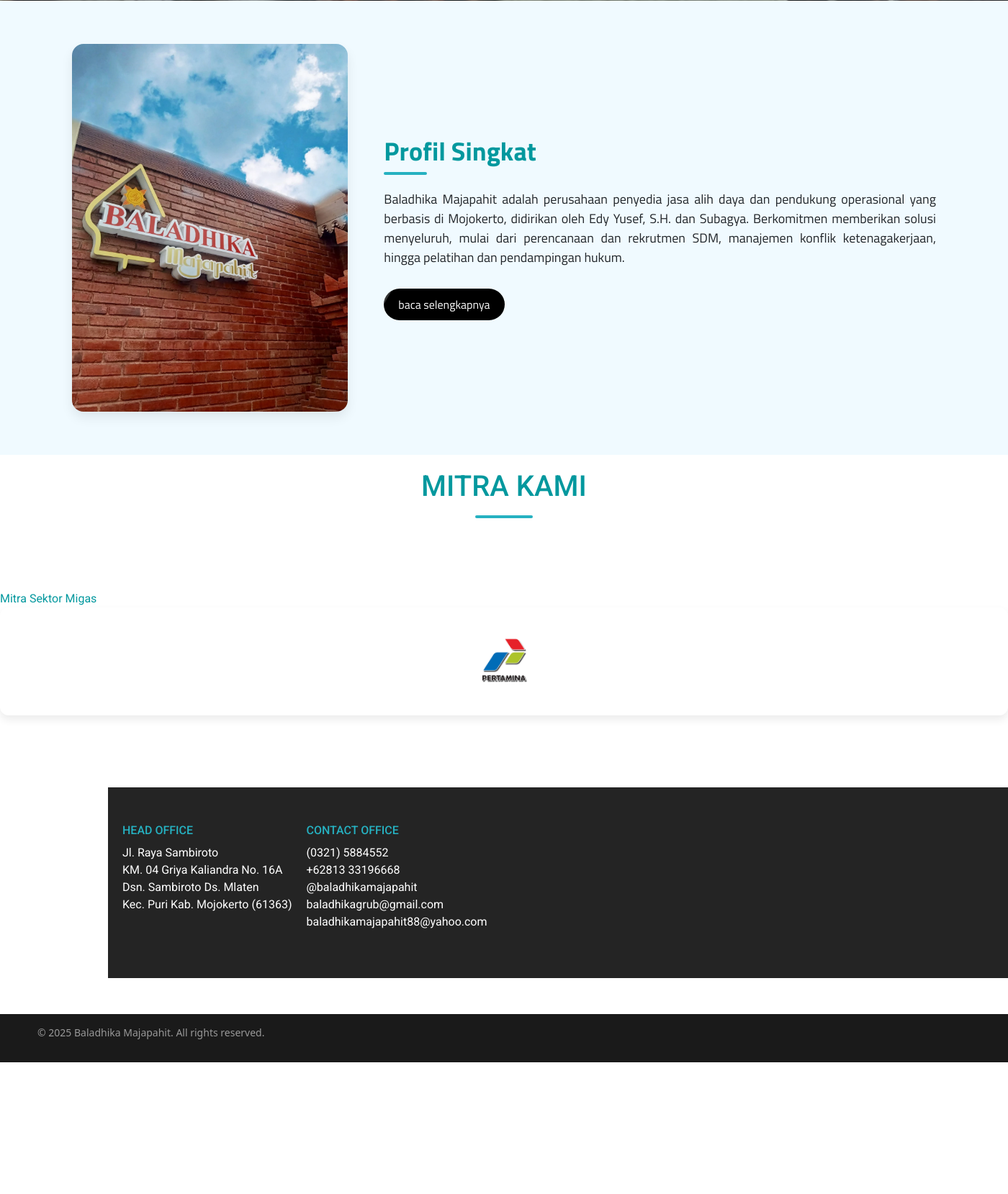
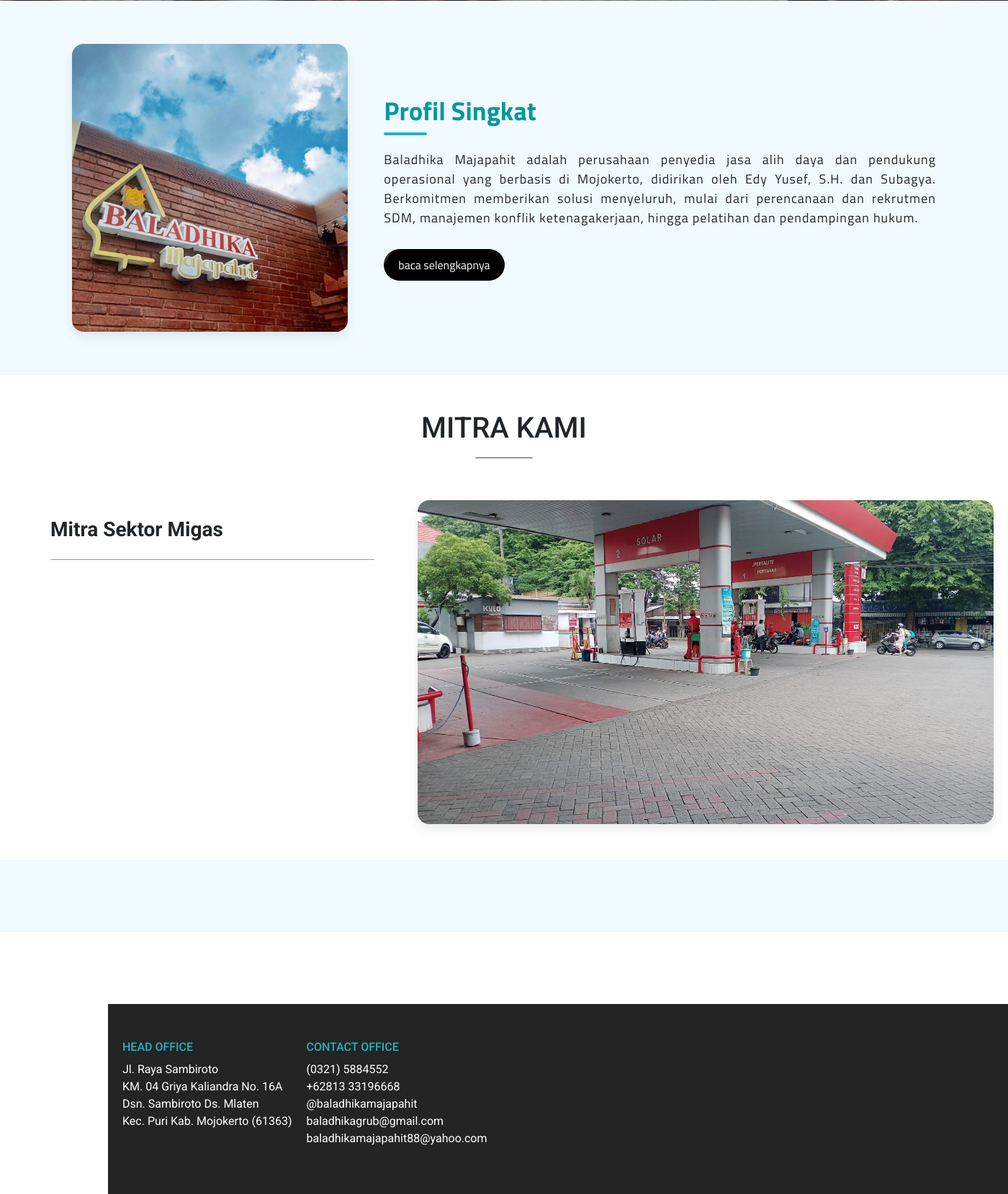
Before and after one commit to meglionn/Baladhika-Majapahit, a CodeIgniter app: page /balamajaweb/ in a window 1400 px wide. Shown: the part 729-2388 px from the top of the page at 72% size. Before the commit the page ends 2205 px from the top, so only its background shows below. Run offline with CodeIgniter, Linux system fonts and the light colour scheme; data that the repository does not hold is empty.

Commit message:
fix the homepage

```diff
--- a/application/views/pages/home.php
+++ b/application/views/pages/home.php
@@ -74,33 +74,32 @@
             </div>
         </div>
     </section>
-    <section class="daftar-mitra" data-aos="fade-up">
-        <h2>MITRA KAMI</h2>
 
-        <div class="daftar-mitra-container">
-            <div class="logo-mitra">
-            <?php foreach( $mitra as $mtr):?>
-                <div class="mitra-card">
-                    <img src="assets/image/mitra/<?= $mtr['logo']?>" alt="<?= $mtr['namaMitra']?>">
-                </div>
-                <div class="card-body-info">
-                    <h3 class="card-title"><?= $mtr['namaMitra']?></h3>
-                </div>
-            <?php endforeach; ?>
+    <section class="daftar-mitra">
+
+        <h2 data-aos="fade-up">MITRA KAMI</h2>
+
+        <div class="sektor-migas">
+            <div class="sektor-migas-list">
+                <p class="sektor-migas-title" aria-current="true" data-aos="fade-up">Mitra Sektor Migas</p>
+                <?php foreach ($migas as $mgs): ?>
+                    <div class="card-body-info" data-aos="fade-up" data-aos-delay="100">
+                        <h5 class="card-title"><?= $mgs['namaGas'] ?></h5>
+                    </div>
+                <?php endforeach; ?>
+            </div>
+
+            <div class="sektor-migas-image" data-aos="fade">
+                <img src="assets/image/foto/spbu.png" alt="Mitra Sektor Migas">
             </div>
         </div>
 
-        <div class="sektor-migas">
-            <div class="list-group-item active" aria-current="true">Mitra Sektor Migas</div>
+        <div class="logo-mitra-grid" data-aos="fade-up" data-aos-delay="200">
+            <?php foreach ($mitra as $mtr): ?>
                 <div class="mitra-card">
-                    <img src="assets/image/mitra/pertamina.png" alt="Pertamina">
+                    <img src="assets/image/mitra/<?= $mtr['logo'] ?>" alt="<?= $mtr['namaMitra'] ?>">
                 </div>
-                <?php foreach( $migas as $mgs):?>
-                <div class="card-body-info">
-                    <h5 class="card-title"><?= $mgs['namaGas']?></h5>
-                </div>
-                 <?php endforeach; ?>
+            <?php endforeach; ?>
         </div>
-
     </section>
 </main>
--- a/assets/styles/pages/beranda.css
+++ b/assets/styles/pages/beranda.css
@@ -66,6 +66,8 @@
 	flex: 1;
 	min-width: 250px;
 	max-width: 400px;
+	min-height: 250px;
+	max-height: 400px;
 	border-radius: 16px;
 	overflow: hidden;
 	box-shadow: 0 8px 16px rgba(0, 0, 0, 0.08);
@@ -111,6 +113,7 @@
 	font-size: 18px;
 	text-align: justify;
 	margin-bottom: 30px;
+  letter-spacing: 1.03px;
 }
 
 .baca-selengkapnya-btn {
@@ -153,53 +156,86 @@
 	position: relative;
 	text-align: center;
 	font-size: 40px;
+	/* color: rgba(3, 152, 158, 255); */
 	font-family: "Roboto", sans-serif;
-  color: rgba(3, 152, 158, 255);
-  margin-bottom: 50px;
-  margin-top: 20px;
+	margin-top: 50px;
 }
 
 .daftar-mitra h2::after {
 	content: "";
 	display: block;
 	width: 80px;
-  height: 4px;
-  background-color: #26b1c1;
+	height: 2px;
+	background-color: #999;
 	margin: 16px auto 0;
 	border-radius: 2px;
 }
 
-.daftar-mitra-container {
+.sektor-migas {
+	font-family: "Roboto", sans-serif;
+	/* 	color: rgba(3, 152, 158, 255); */
 	display: grid;
-  grid-template-columns: 1fr 2fr;
-  margin: 50px 100px;
-  column-gap: 50px;
+	padding: 50px;
+	grid-template-columns: 1fr 800px;
+	gap: 40px;
 }
 
-.sektor-migas {
-  font-family: "Roboto", sans-serif;
-  color: rgba(3, 152, 158, 255);
+.sektor-migas-image {
+	max-width: 800px;
+	min-width: 600px;
+	border-radius: 16px;
+	overflow: hidden;
+	box-shadow: 0 8px 16px rgba(0, 0, 0, 0.08);
 }
 
-.sektor-migas li {
-  font-weight: bold;
-  margin-bottom: 5px;
+.sektor-migas-image img {
+	width: 100%;
+	height: 100%;
+	display: block;
+	object-fit: cover;
+	transition: transform 0.3s ease;
+	cursor: pointer;
 }
 
-.sektor-migas ul {
-  padding-left: 0;
+.sektor-migas-list {
+	padding: 20px;
 }
 
-.sektor-migas p {
-  font-family: "Pattaya", sans-serif;
-  font-size: 30px;
+.sektor-migas-list p {
+	font-size: 28px;
+	font-weight: bold;
+	/* color: rgba(3, 152, 158, 255); */
 }
 
-.logo-mitra {
+.sektor-migas-list p::after {
+	content: "";
+	display: block;
+	width: 450px;
+	height: 1px;
+	background-color: #999;
+	margin-top: 20px;
+	border-radius: 2px;
+}
+
+.card-body-info {
+	margin-bottom: 8px;
+}
+
+.card-title {
+	font-weight: 400;
+}
+
+.sektor-migas-image img:hover {
+	transform: scale(1.03);
+}
+
+.logo-mitra-grid {
 	display: grid;
-  grid-template-columns: repeat(auto-fit, minmax(120px, 1fr));
+	grid-template-columns: repeat(5, 1fr);
 	gap: 20px;
 	align-items: center;
+	background-color: #f0faff;
+	padding: 50px;
 }
 
 .mitra-card {
@@ -214,6 +250,7 @@
 	justify-content: center;
 	position: relative;
 	overflow: hidden;
+	cursor: pointer;
 }
 
 .mitra-card::before {
@@ -250,7 +287,6 @@
 .mitra-card:hover img {
 	transform: scale(1.1);
 }
-
 
 @media (max-width: 768px) {
 	.header {
```
Lines whose indentation alone changed are shown as unchanged.
